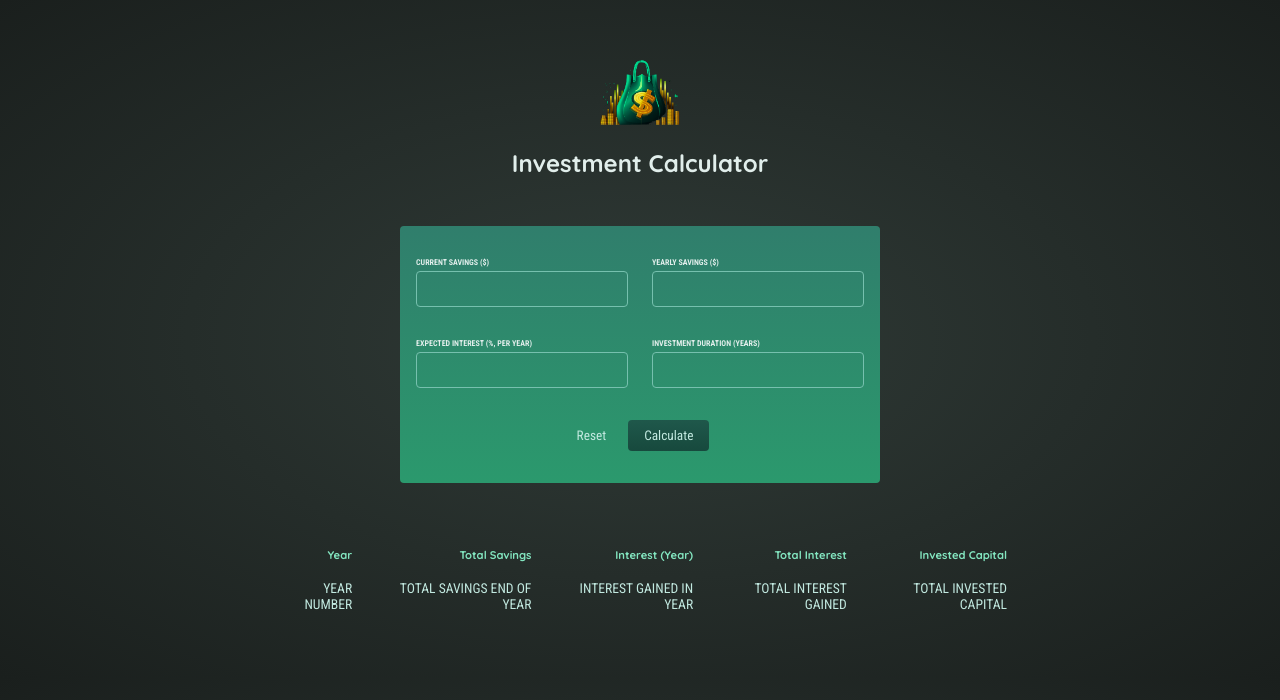
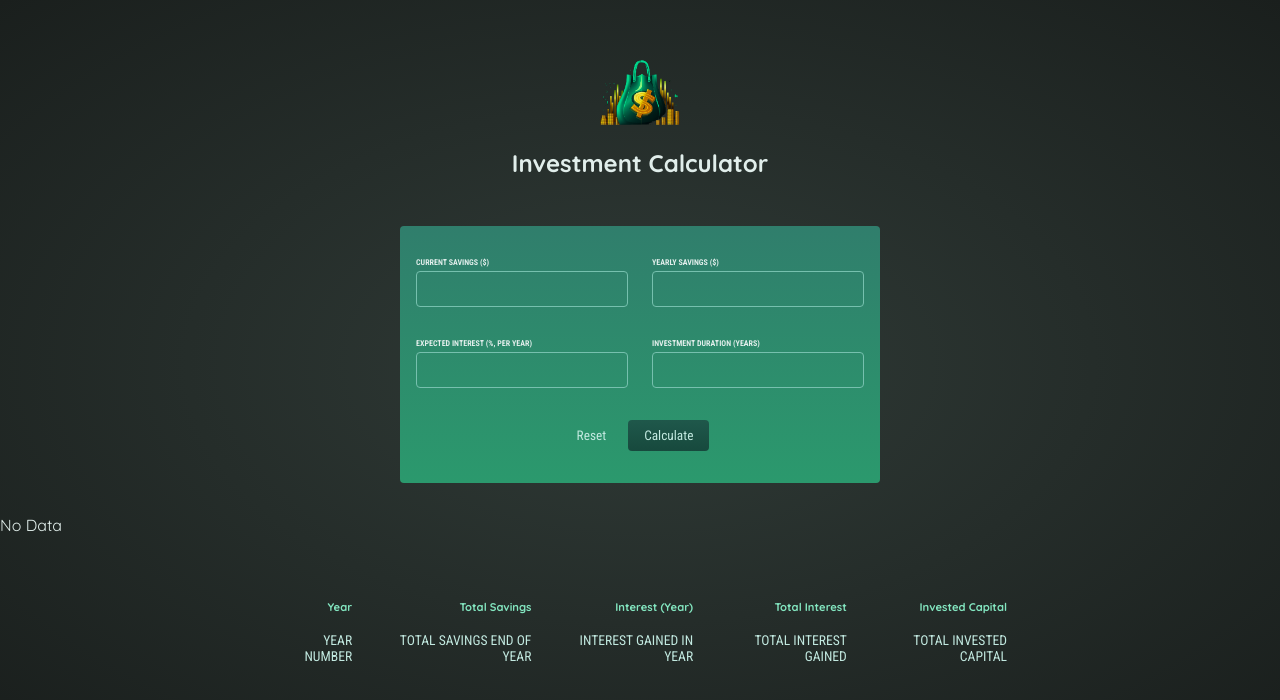
Before and after one commit to rhys-rushton/react-learning, a React (Create React App) app in the folder React-UDEMY-Router-/Investment Calculator/: page / in a window 1280 px wide. Shown: the top 700 px of the page. Built offline with nearby package versions, Linux system fonts and the light colour scheme.

Commit message:
Conditional rendering

```diff
--- a/React-UDEMY-Router-/Investment Calculator/src/App.js
+++ b/React-UDEMY-Router-/Investment Calculator/src/App.js
@@ -1,12 +1,15 @@
 import logo from './assets/investment-calculator-logo.png';
 import Form from './Components/New-Expense/Form'
 import React, { useState } from 'react'
+import Result from './Components/Result/Result'
 
 function App() {
 
-  const inputData = [];
+  const [yearlyData, setYearlyData] = useState([]);
 
   const [inputState, setInputState] = useState('');
+
+
   const calculateHandler = (userInput) => {
     // Should be triggered when form is submitted
     // You might not directly want to bind it to the submit event on the form though...
@@ -32,8 +35,9 @@ function App() {
     }
 
     // do something with yearlyData ...
-    console.log(yearlyData)
-    console.log(userInput)
+    setYearlyData(yearlyData);
+
+
   };
 
 
@@ -45,9 +49,10 @@ function App() {
 
 
     calculateHandler(input)
+  }
 
 
-  }
+
 
 
 
@@ -64,7 +69,7 @@ function App() {
 
       {/* Todo: Show below table conditionally (only once result data is available) */}
       {/* Show fallback text if no data is available */}
-
+    <Result data = {yearlyData}  />
       <table className="result">
         <thead>
           <tr>
--- /dev/null
+++ b/React-UDEMY-Router-/Investment Calculator/src/Components/Result/Result.js
@@ -0,0 +1,17 @@
+
+
+const Result = (props) => {
+    console.log(props)
+    let isData = false;
+
+    if (props.data.length !== 0) {
+        return (<p>There is data</p>)
+    } else {
+        return (<p>No Data</p>)
+    }
+
+
+}
+
+
+export default Result;
```
Also changed, not shown: React-UDEMY-Router-/Investment Calculator/src/Components/Result/Result.css (added).
